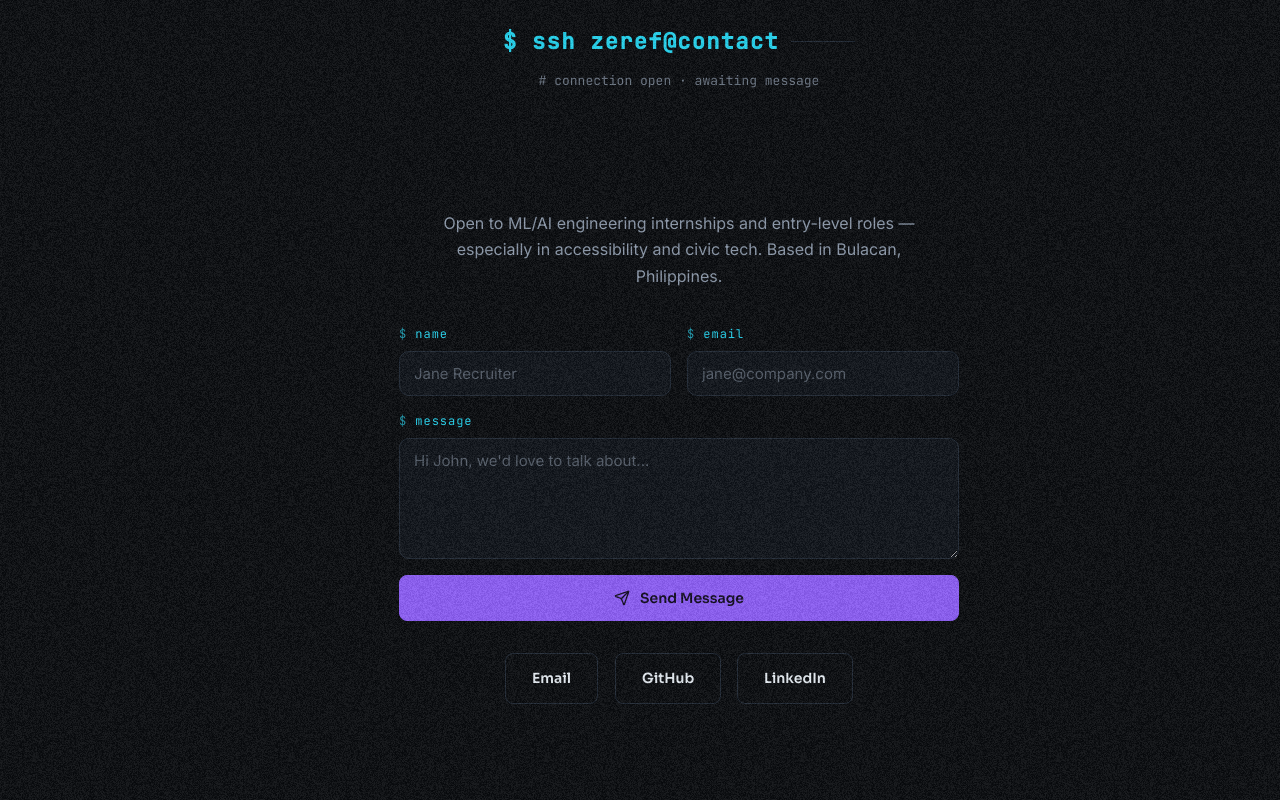
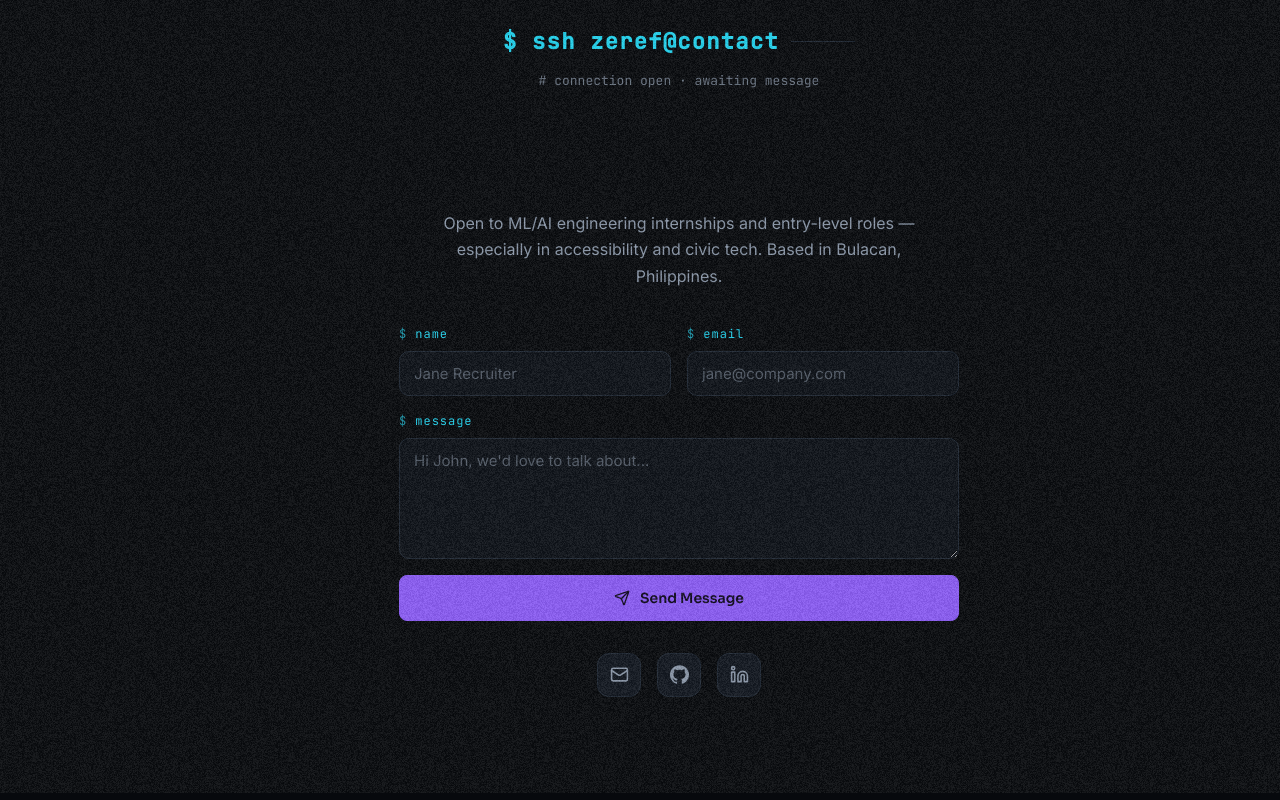
Before and after one commit to Zeref538/portfolio, a React (Vite) app: page / in a window 1280 px wide. Shown: the part 6390-7190 px from the top of the page. Built offline with nearby package versions, Linux system fonts and the light colour scheme.

Commit message:
Contact: replace text buttons with icon buttons (Email/GitHub/LinkedIn) matching nav button style

```diff
--- a/src/App.jsx
+++ b/src/App.jsx
@@ -14,7 +14,7 @@ import Noise from "./components/Noise.jsx";
 import StatusBar from "./components/StatusBar.jsx";
 import ChatWidget, { ChatDial } from "./components/ChatWidget.jsx";
 import { SkillIcon, IssuerIcon } from "./skillIcons.jsx";
-import { LuExternalLink, LuBadgeCheck, LuArrowUpRight, LuFileText, LuMessageSquare, LuLinkedin } from "react-icons/lu";
+import { LuExternalLink, LuBadgeCheck, LuArrowUpRight, LuFileText, LuMessageSquare, LuLinkedin, LuMail } from "react-icons/lu";
 import { SiGithub } from "react-icons/si";
 
 const NAV = [
@@ -529,13 +529,26 @@ export default function App() {
               especially in accessibility and civic tech. Based in {profile.location}.
             </p>
             <ContactForm />
-            <div className="hero-actions contact-links" style={{ justifyContent: "center" }}>
-              <a href={`mailto:${profile.email}`} className="btn btn-ghost">
-                Email
+            <div className="contact-links">
+              <a
+                href={`mailto:${profile.email}`}
+                className="contact-icon"
+                aria-label="Email"
+                data-label="Email"
+              >
+                <LuMail />
               </a>
               {profile.links.map((l) => (
-                <a key={l.label} href={l.url} target="_blank" rel="noreferrer" className="btn btn-ghost">
-                  {l.label}
+                <a
+                  key={l.label}
+                  href={l.url}
+                  target="_blank"
+                  rel="noreferrer"
+                  className="contact-icon"
+                  aria-label={l.label}
+                  data-label={l.label}
+                >
+                  {l.label === "GitHub" ? <SiGithub /> : <LuLinkedin />}
                 </a>
               ))}
             </div>
--- a/src/index.css
+++ b/src/index.css
@@ -1582,6 +1582,62 @@ nav {
 .contact h2 { font-size: clamp(1.8rem, 4vw, 2.6rem); margin-bottom: 16px; }
 .contact p { color: var(--text-muted); max-width: 480px; margin: 0 auto 36px; }
 
+.contact-links {
+  display: flex;
+  justify-content: center;
+  gap: 16px;
+  margin-top: 28px;
+}
+
+.contact-icon {
+  position: relative;
+  width: 44px;
+  height: 44px;
+  display: flex;
+  align-items: center;
+  justify-content: center;
+  border-radius: 12px;
+  background: var(--surface-2);
+  border: 1px solid var(--border);
+  color: var(--text-muted);
+  transition: color 0.25s ease, border-color 0.25s ease, background 0.25s ease,
+    transform 0.25s cubic-bezier(0.34, 1.56, 0.64, 1), box-shadow 0.25s ease;
+}
+
+.contact-icon svg { width: 19px; height: 19px; }
+
+.contact-icon:hover {
+  color: #fff;
+  background: var(--accent);
+  border-color: var(--accent);
+  transform: scale(1.12) translateY(-2px);
+  box-shadow: 0 0 14px rgba(139, 92, 246, 0.55);
+}
+
+.contact-icon::after {
+  content: attr(data-label);
+  position: absolute;
+  top: calc(100% + 10px);
+  left: 50%;
+  transform: translateX(-50%) translateY(-4px);
+  font-family: var(--font-mono);
+  font-size: 11.5px;
+  color: var(--text);
+  background: rgba(10, 12, 18, 0.95);
+  border: 1px solid var(--border);
+  border-radius: 7px;
+  padding: 4px 10px;
+  white-space: nowrap;
+  opacity: 0;
+  pointer-events: none;
+  transition: opacity 0.2s ease, transform 0.2s ease;
+}
+
+.contact-icon:hover::after {
+  opacity: 1;
+  transform: translateX(-50%) translateY(0);
+}
+
 
 /* ---------- contact form ---------- */
 .contact-form {
```
